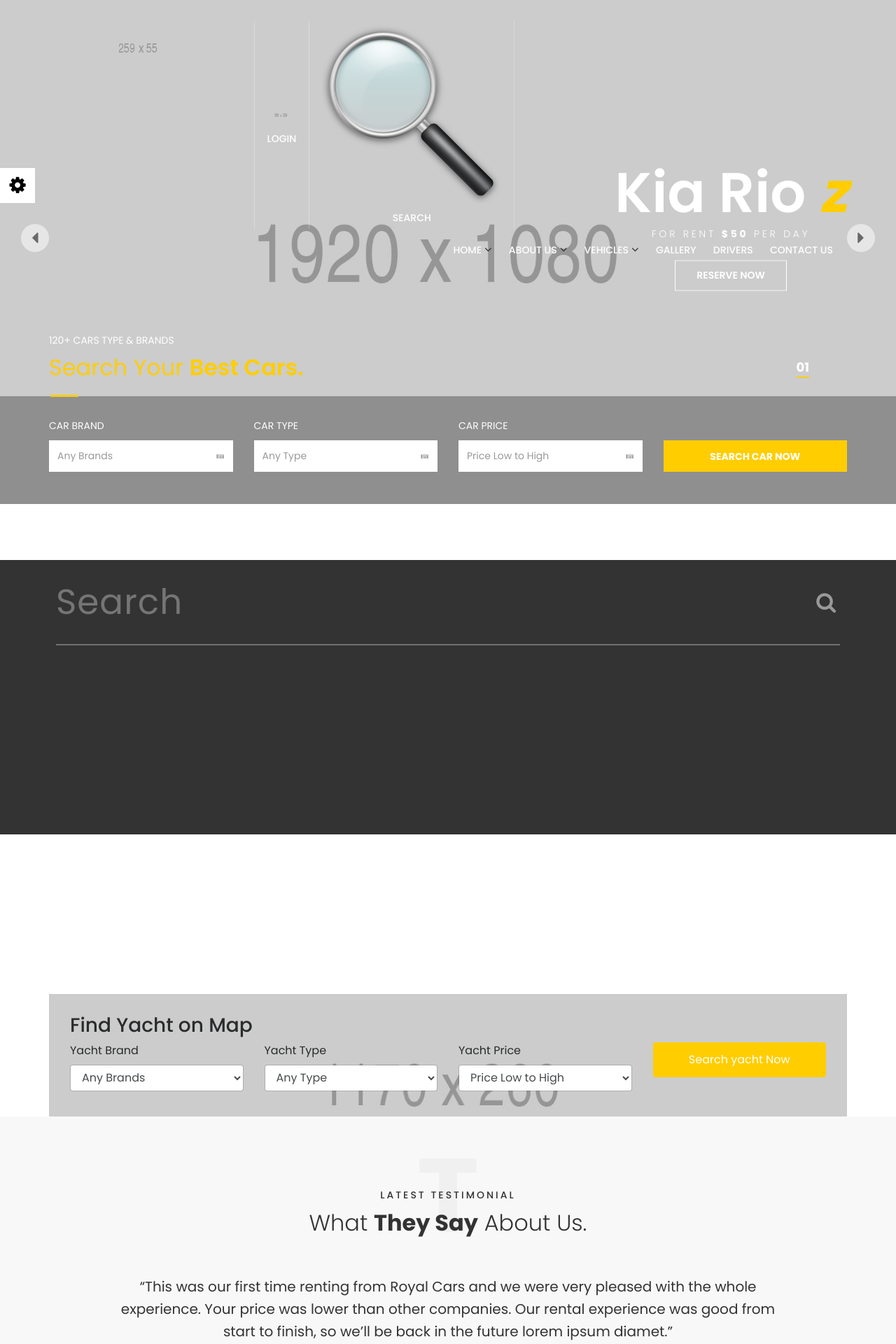
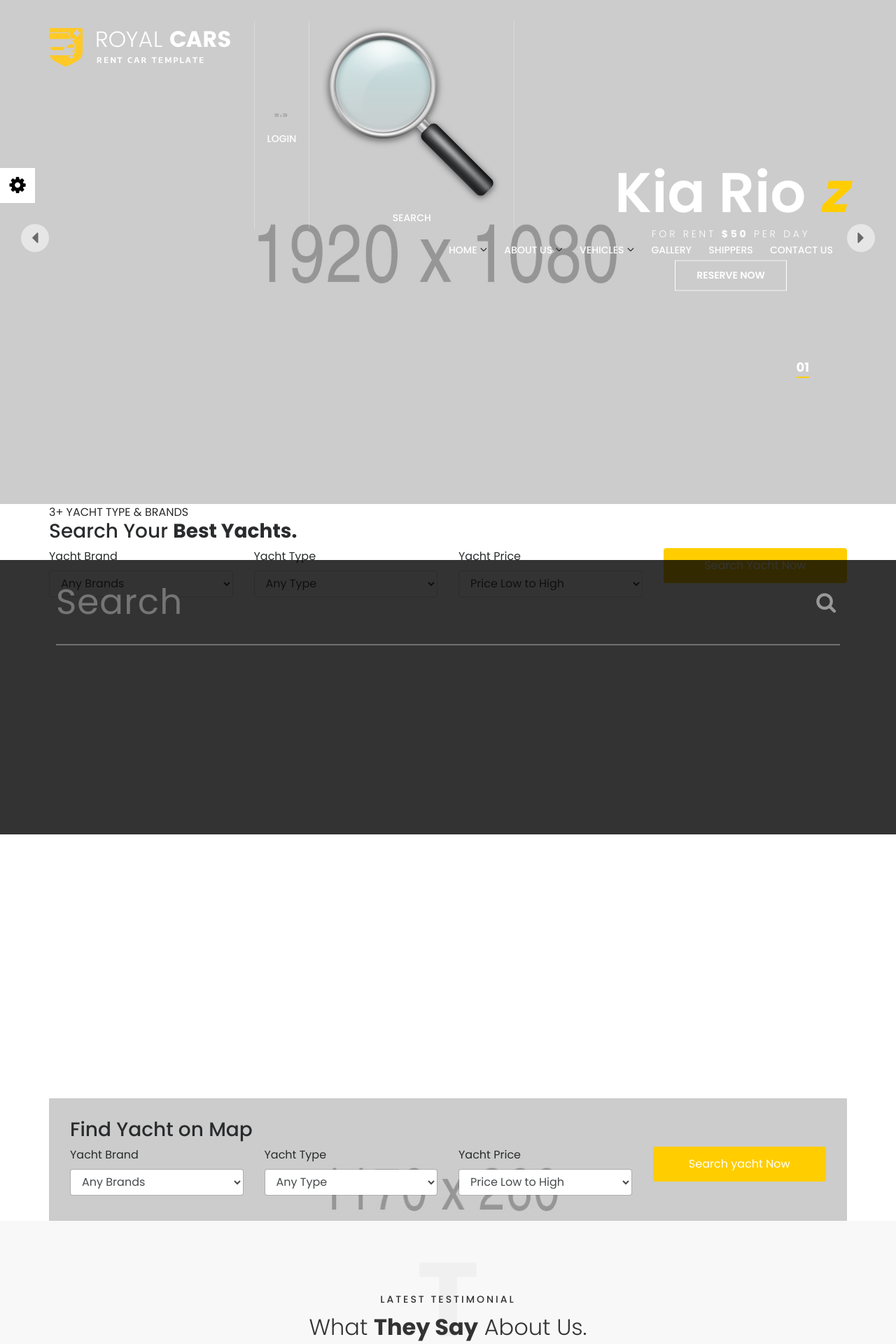
Before and after one commit to Chris-de-jong/Project-Coral-Yachts, a PHP site: page / in a window 1280 px wide. Shown: the top 1920 px of the page at 70% size. Run offline with PHP 8.4, Linux system fonts and the light colour scheme; some libraries are stand-ins or nearby versions.

Commit message:
begin van dinsdag robin

```diff
--- a/index.php
+++ b/index.php
@@ -67,14 +67,14 @@
                            </ul>
                          </li>
                          <li class="r-has-child">
-                           <a href="car-listing.php">VEHICLES</a>
+                           <a href="yacht-listing.php">VEHICLES</a>
                            <ul class="pl-0 ml-0">
-                             <li><a href="car-list-map.php">Car List Map</a></li>
-                             <li><a href="car-booking.php">Car Booking</a></li>
+                             <li><a href="yacht-list-map.php">Yacht List Map</a></li>
+                             <li><a href="yacht-booking.php">Yacht Booking</a></li>
                            </ul>
                          </li>
                          <li><a href="gallery.php">GALLERY</a></li>
-                         <li><a href="drivers.php">DRIVERS</a></li>
+                         <li><a href="shippers.php">SHIPPERS</a></li>
                          <li><a href="contact.php">CONTACT US</a></li>
                        </ul>
                      </nav>
@@ -116,17 +116,17 @@
              </div>
            </div>
 
-           <div class="r-car-search">
+           <div class="r-yacht-search">
              <div class="container">
                <div class="r-top-form-title animated fadeInUp">
-                 <span>120+ CARS TYPE & BRANDS</span>
-                 <h3>Search Your <b>Best Cars.</b></h3>
+                 <span>3+ YACHT TYPE & BRANDS</span>
+                 <h3>Search Your <b>Best Yachts.</b></h3>
                </div>
                <form>
                  <div class="row">
                    <div class="col-lg-3 col-md-6 col-sm-6 col-xs-12">
                      <div class="form-group">
-                       <label> Car Brand </label>
+                       <label> Yacht Brand </label>
                        <select class="form-control">
                          <option>Any Brands</option>
                          <option>Any Brands</option>
@@ -137,7 +137,7 @@
                    </div>
                    <div class="col-lg-3 col-md-6 col-sm-6 col-xs-12">
                      <div class="form-group">
-                       <label> Car Type </label>
+                       <label> Yacht Type </label>
                        <select class="form-control">
                          <option>Any Type</option>
                          <option>Any Type</option>
@@ -148,7 +148,7 @@
                    </div>
                    <div class="col-lg-3 col-md-6 col-sm-6 col-xs-12">
                      <div class="form-group">
-                       <label> Car Price </label>
+                       <label> Yacht Price </label>
                        <select class="form-control">
                          <option>Price Low to High</option>
                          <option>Price High to Low</option>
@@ -157,7 +157,7 @@
                    </div>
                    <div class="col-lg-3 col-md-6 col-sm-6 col-xs-12">
                      <div class="form-group">
-                       <input type="submit" class="form-control btn-primary" value="Search Car Now">
+                       <input type="submit" class="form-control btn-primary" value="Search Yacht Now">
                      </div>
                    </div>
                  </div>
@@ -257,13 +257,13 @@
                       <div id="r-quote-carousel" class="carousel slide">
                         <div class="carousel-inner" role="listbox">
                           <div class="carousel-item">
-                             <p>“This was our first time renting from Royal Cars and we were very pleased with the whole experience. Your price was lower than other companies. Our rental experience was good from start to finish, so we’ll be back in the future lorem ipsum diamet.”</p>
+                             <p>“This was our first time renting from Coral Yachts and we were very pleased with the whole experience. Your price was lower than other companies. Our rental experience was good from start to finish, so we’ll be back in the future lorem ipsum diamet.”</p>
                           </div>
                           <div class="carousel-item active">
-                            <p>“This was our first time renting from Royal Cars and we were very pleased with the whole experience. Your price was lower than other companies. Our rental experience was good from start to finish, so we’ll be back in the future lorem ipsum diamet.”</p>
+                            <p>“This was our first time renting from Coral Yachts and we were very pleased with the whole experience. Your price was lower than other companies. Our rental experience was good from start to finish, so we’ll be back in the future lorem ipsum diamet.”</p>
                           </div>
                           <div class="carousel-item">
-                             <p>“This was our first time renting from Royal Cars and we were very pleased with the whole experience. Your price was lower than other companies. Our rental experience was good from start to finish, so we’ll be back in the future lorem ipsum diamet.”</p>
+                             <p>“This was our first time renting from Coral Yachts and we were very pleased with the whole experience. Your price was lower than other companies. Our rental experience was good from start to finish, so we’ll be back in the future lorem ipsum diamet.”</p>
                           </div>
                         </div>
                         <ol class="carousel-indicators">
```
Also changed, not shown: login-register.php (+11 -11 lines), assets/images/logo-white.png (deleted), assets/images/logo_white.png (renamed from assets/images/logo_small.png).
